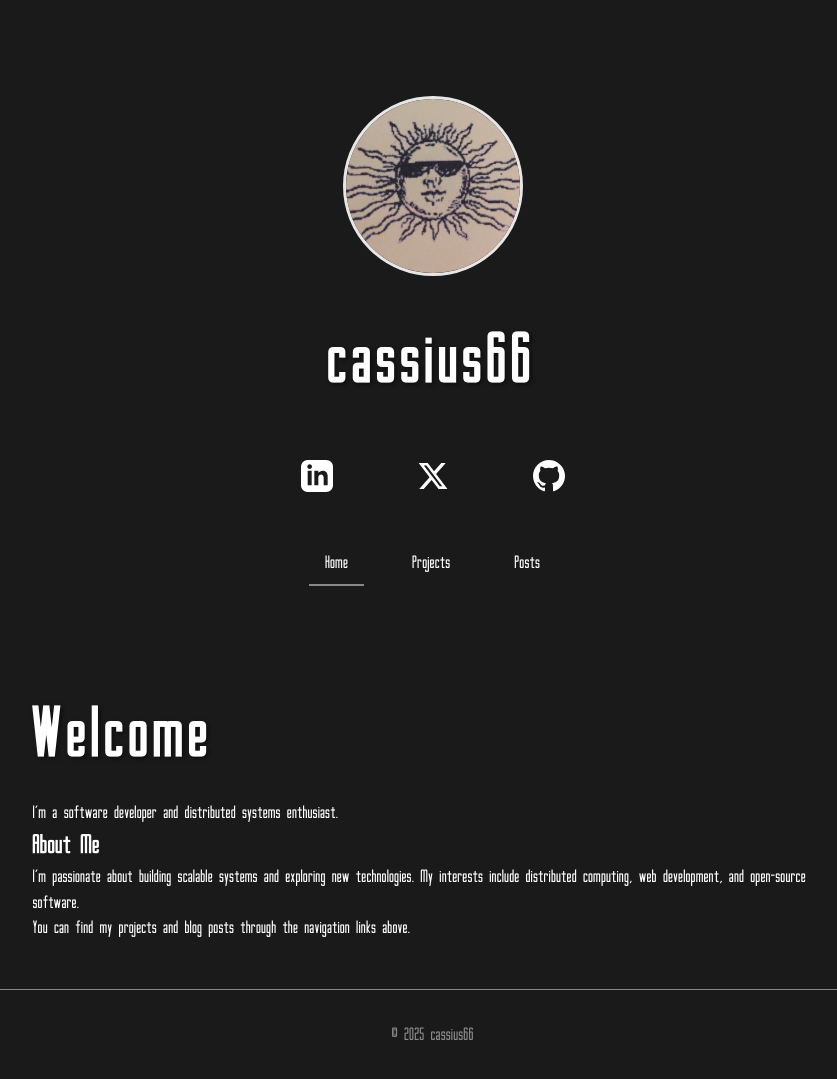
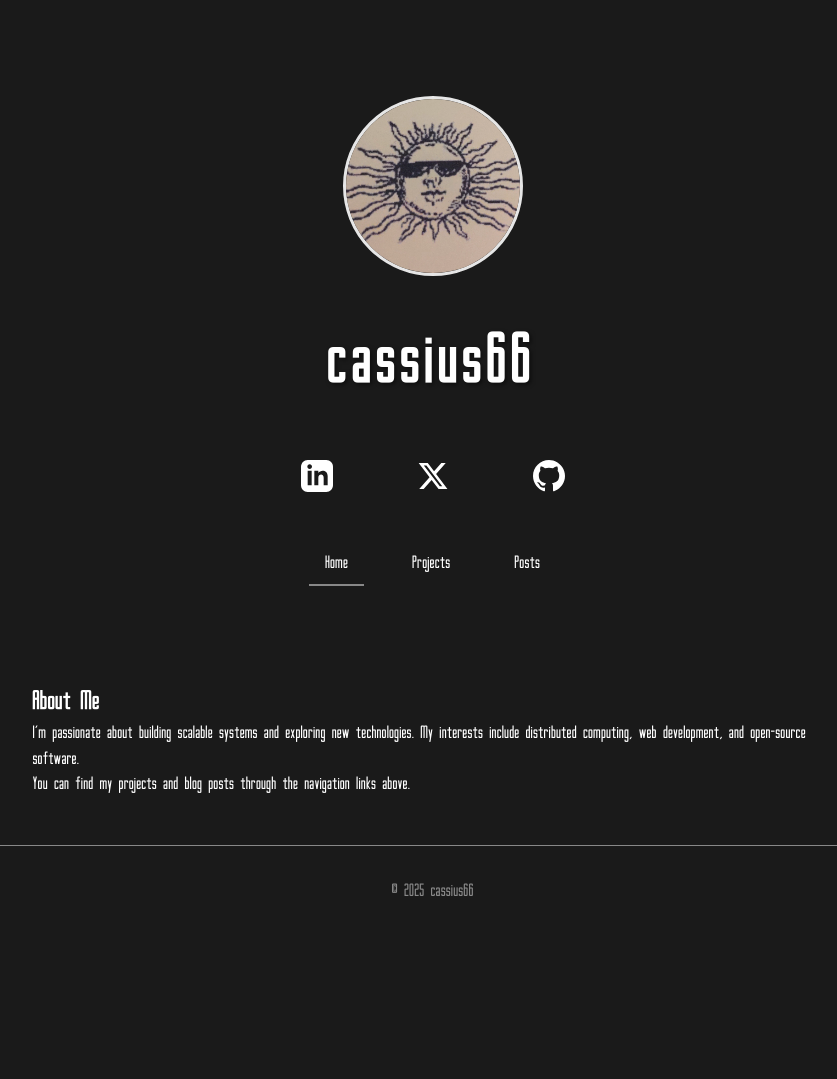
Before and after one commit to cassius66/cassius66.github.io, a Jekyll site: the page built from index.md, in a window 1280 px wide. Shown: the whole page, without its empty margins (207-1044 px from the left). Built offline with Jekyll 4.4.1, drawn with Linux system fonts in a browser that asks for light colours; our own code applies the rules of GitHub Pages for plain Markdown files; after the commit the page ends 935 px from its top, so only the background shows below that.

Commit message:
Remove welcome section from index.md to streamline content and focus on personal interests

```diff
--- a/index.md
+++ b/index.md
@@ -1,10 +1,6 @@
 ---
 layout: default
 ---
-
-# Welcome
-
-I'm a software developer and distributed systems enthusiast.
 
 ## About Me
 
```
